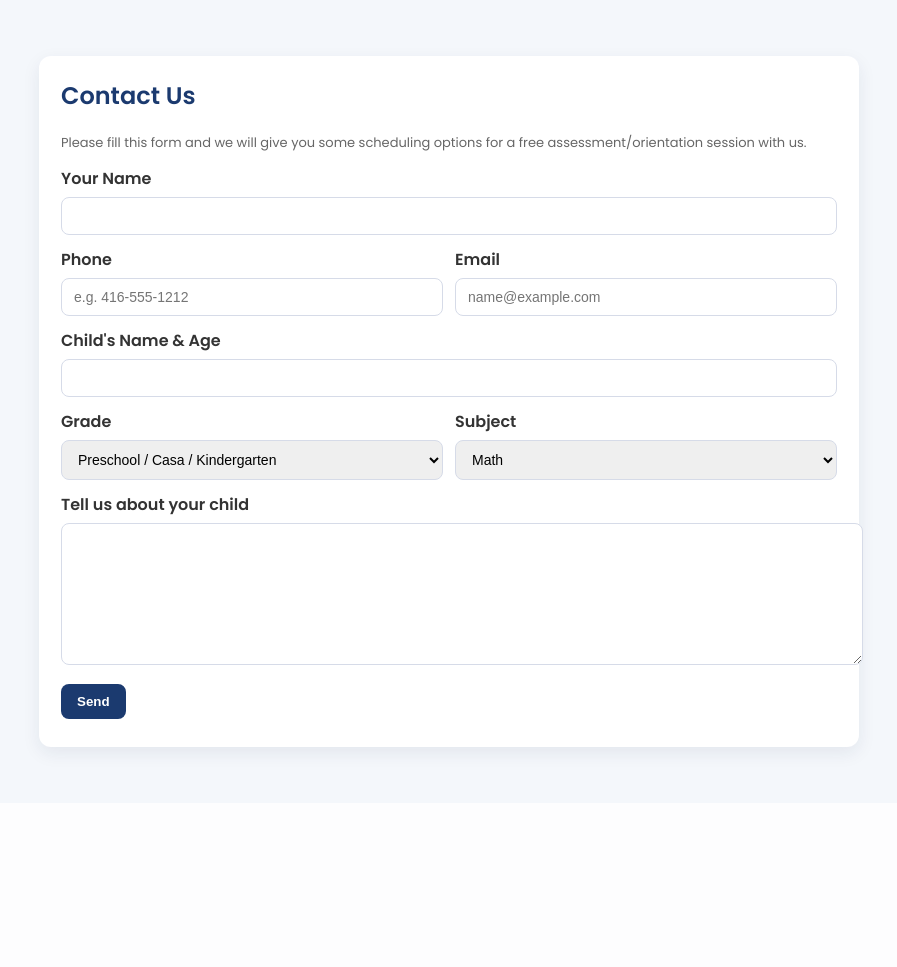
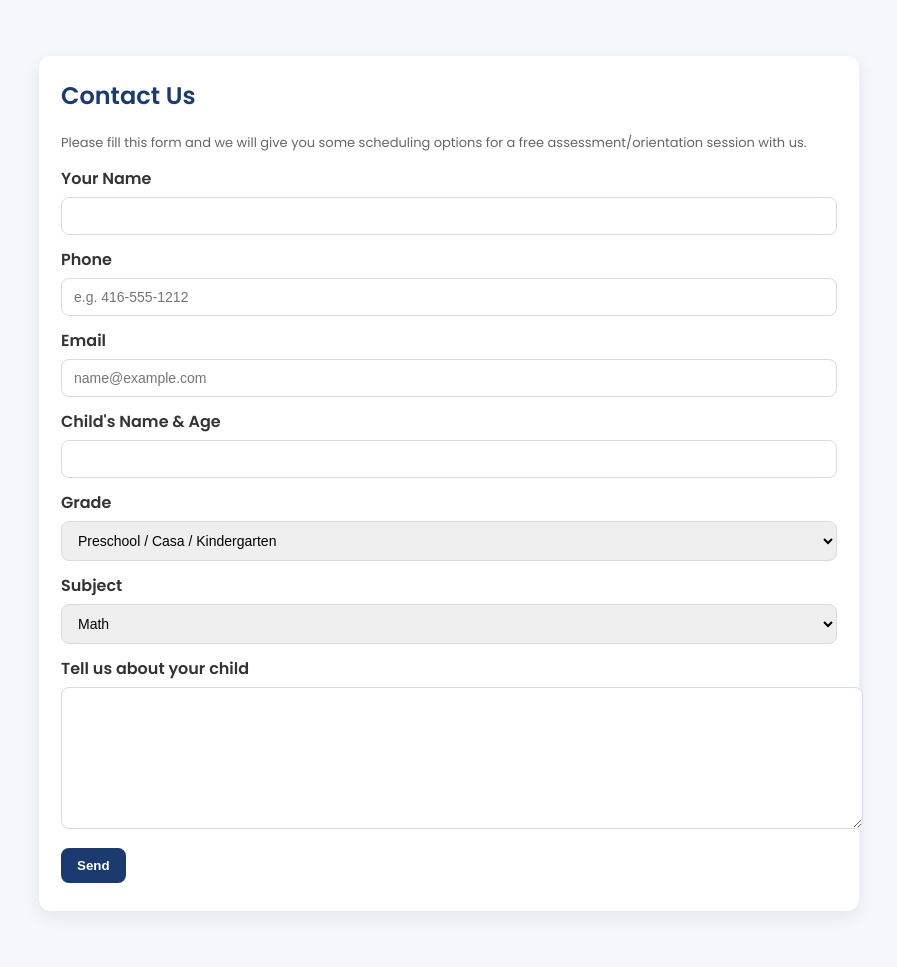
Before and after one commit to mxlinc/mx_app, a Flask app: page /contact in a window 1280 px wide. Shown: the whole page, without its empty margins (191-1088 px from the left). Before the commit the page ends 760 px from the top, so only its background shows below. Run offline with Flask 3, Linux system fonts and the light colour scheme; parts of the project's set-up code (start-up, migrations or seed data) failed here and were passed over; some libraries are stand-ins or nearby versions.

Commit message:
twilio 2

```diff
--- a/templates/contact.html
+++ b/templates/contact.html
@@ -32,24 +32,29 @@
                 <div class="row">
                     <div class="col">
                         <label for="your_name">Your Name</label>
-                        <input id="your_name" name="your_name" type="text" class="small-input" required>
+                        <input id="your_name" name="your_name" type="text" class="small-input">
                     </div>
                 </div>
 
                 <div class="row">
                     <div class="col">
                         <label for="phone">Phone</label>
-                        <input id="phone" name="phone" type="text" class="small-input" placeholder="e.g. 416-555-1212" required>
+                        <input id="phone" name="phone" type="text" class="small-input" placeholder="e.g. 416-555-1212">
                     </div>
+                </div>
+
+                <div class="row">
                     <div class="col">
                         <label for="email">Email</label>
                         <input id="email" name="email" type="text" class="small-input" placeholder="name@example.com">
                     </div>
                 </div>
 
-                <div style="margin-bottom:12px">
-                    <label for="child_name">Child's Name & Age</label>
-                    <input id="child_name" name="child_name" type="text" class="small-input">
+                <div class="row">
+                    <div class="col">
+                        <label for="child_name">Child's Name & Age</label>
+                        <input id="child_name" name="child_name" type="text" class="small-input">
+                    </div>
                 </div>
 
                 <div class="row">
@@ -62,6 +67,9 @@
                             <option>High school</option>
                         </select>
                     </div>
+                </div>
+
+                <div class="row">
                     <div class="col">
                         <label for="subject">Subject</label>
                         <select id="subject" name="subject">
@@ -72,9 +80,11 @@
                     </div>
                 </div>
 
-                <div style="margin-bottom:12px">
-                    <label for="about">Tell us about your child</label>
-                    <textarea id="about" name="about"></textarea>
+                <div class="row">
+                    <div class="col">
+                        <label for="about">Tell us about your child</label>
+                        <textarea id="about" name="about"></textarea>
+                    </div>
                 </div>
 
                 <div style="display:flex; align-items:center; gap:12px">
@@ -141,7 +151,7 @@
                 closeBtn.className = 'btn';
                 closeBtn.textContent = 'Close';
                 closeBtn.style.marginTop = '14px';
-                closeBtn.addEventListener('click', ()=>{ window.location.href = '/'; });
+                closeBtn.addEventListener('click', ()=>{ window.location.href = 'https://mxlearning.com/'; });
                 confirmation.appendChild(closeBtn);
 
                 form.parentNode.replaceChild(confirmation, form);
```
